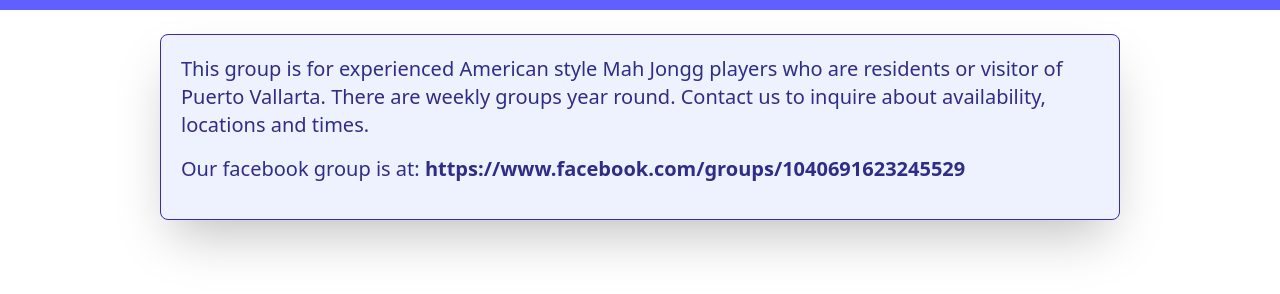
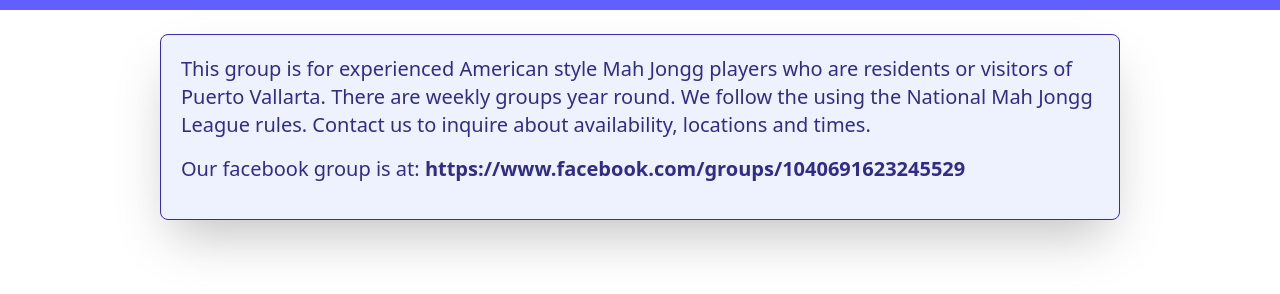
Before and after one commit to rjmchi/mahjongg, a website: page index.html in a window 1280 px wide. Shown: the part 62-356 px from the top of the page. Drawn offline with nearby package versions, Linux system fonts and the light colour scheme; files that its build step writes are made by us from their sources.

Commit message:
updates text

```diff
--- a/index.html
+++ b/index.html
@@ -5,6 +5,10 @@
     <meta charset="UTF-8">
     <meta name="viewport" content="width=device-width, initial-scale=1.0">
     <title>Puerto Vallarta Mah Jongg</title>
+    <meta name="description"
+        content="Puerto Vallarta Mah Jongg - A group for experienced American style Mah Jongg players who are residents or visitors of Puerto Vallarta.">
+    <meta name="keywords"
+        content="Puerto Vallarta, Mah Jongg, Mahj Jong, American style Mah Jongg, Puerto Vallarta Mah Jongg group">
     <link href="./src/output.css" rel="stylesheet">
 </head>
 
@@ -20,8 +24,9 @@
 
     <div
         class="w-3/4 text-xl mx-auto my-6 p-5 border border-indigo-800 rounded-lg bg-indigo-50 text-indigo-900 shadow-2xl">
-        This group is for experienced American style Mah Jongg players who are residents or visitor of Puerto Vallarta.
-        There are weekly groups year round. Contact us to inquire about availability, locations and times.
+        This group is for experienced American style Mah Jongg players who are residents or visitors of Puerto Vallarta.
+        There are weekly groups year round. We follow the using the National Mah Jongg League rules. Contact us to
+        inquire about availability, locations and times.
 
         <p class="my-4">Our facebook group is at: <a href="https://www.facebook.com/groups/1040691623245529"
                 class="font-bold">https://www.facebook.com/groups/1040691623245529</a> </p>
```
